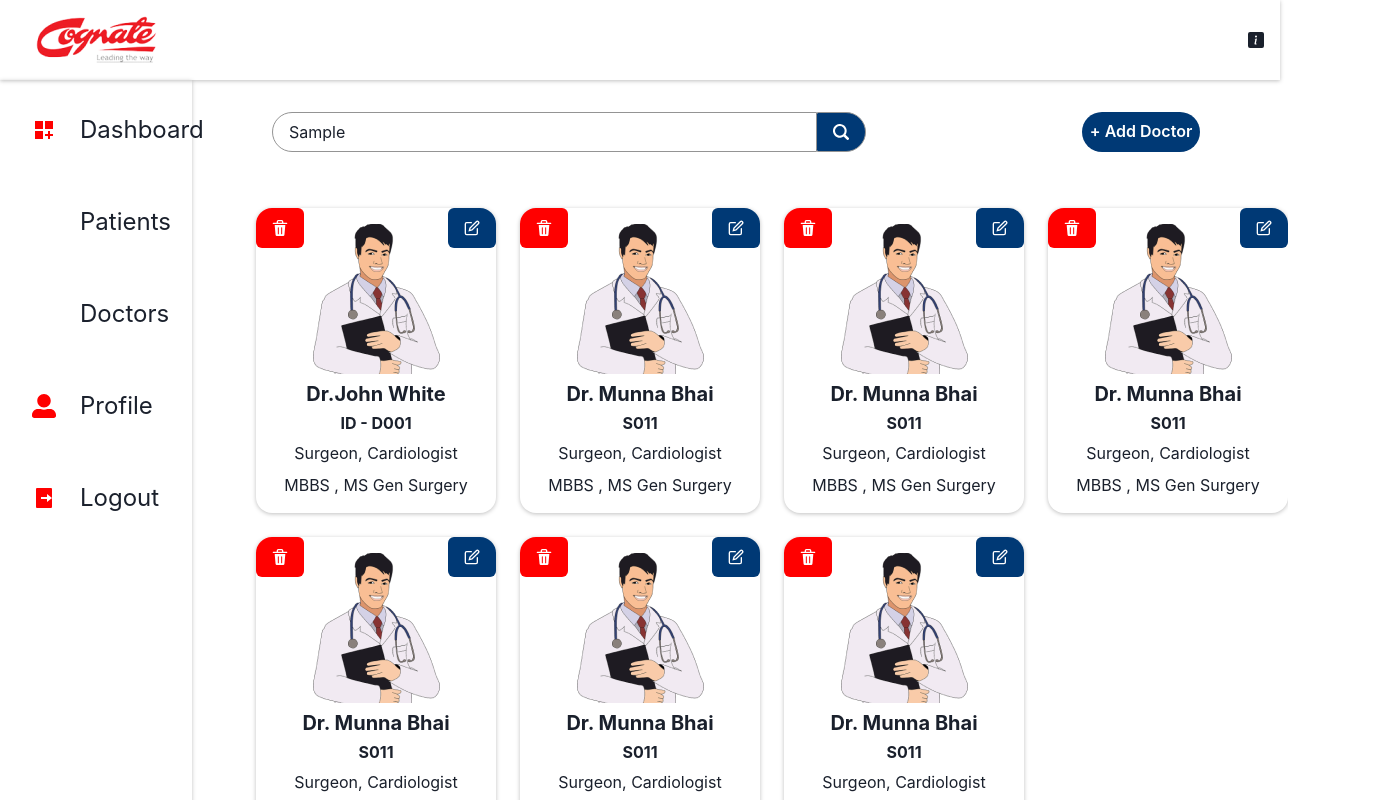
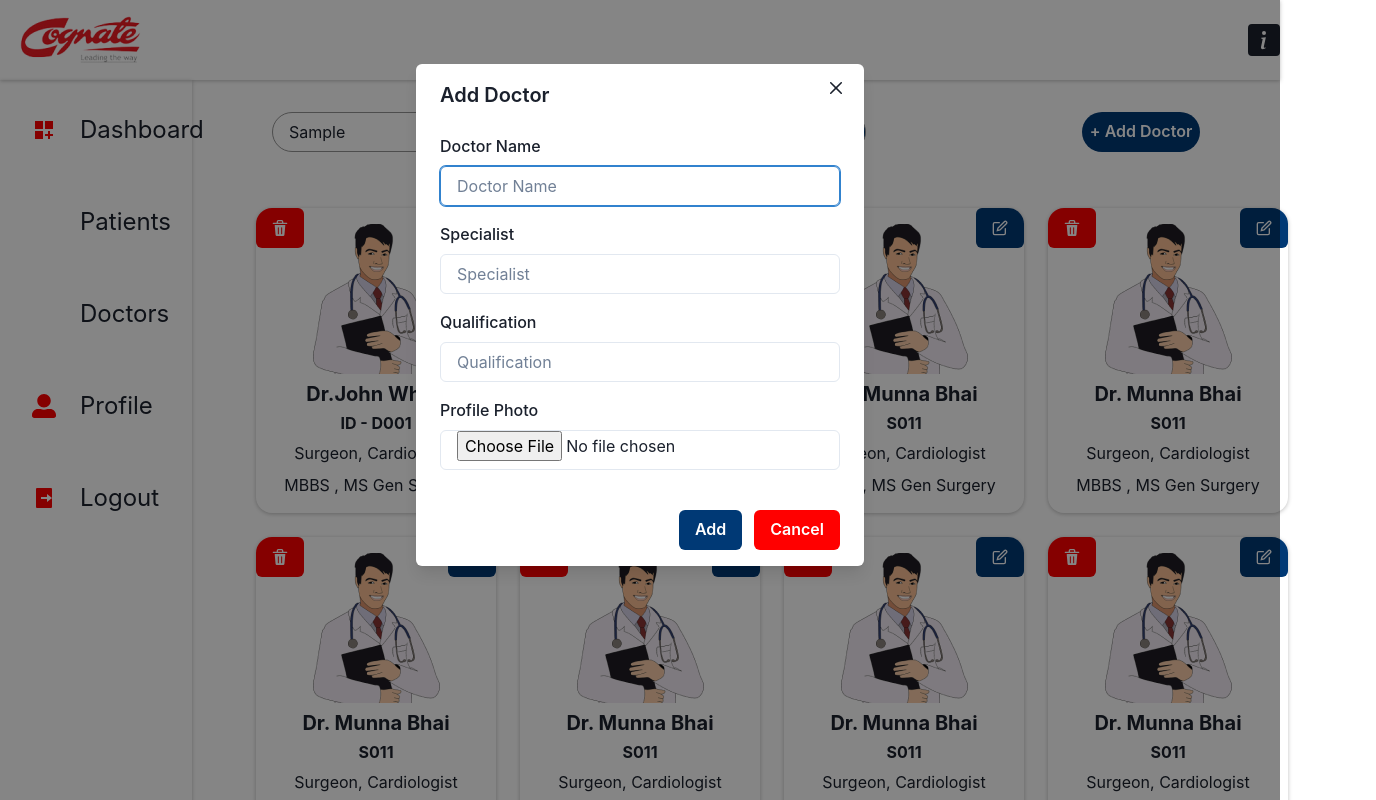
Before and after one commit to raunak-dev-edu/Cognate-Frontend, a React (Vite) app: page /doctor in a window 1280 px wide. Both pictures are taken after typing "Sample" into the empty fields and a click on the button "+ Add Doctor". Shown: the top 800 px of the page, 1376 px wide, since content can reach past the window. Built offline with nearby package versions, Linux system fonts and the light colour scheme; some icons are missing.

Commit message:
Doctor page updated

```diff
--- a/Styles/_header.scss
+++ b/Styles/_header.scss
@@ -5,7 +5,7 @@
     width: 100%;
     height: 10vh;
     flex-shrink: 0;
-    padding: 1rem;
+    font-size: 2rem;
 }
 
 .homepage{
--- /dev/null
+++ b/src/Components/AddDoctor.jsx
@@ -0,0 +1,89 @@
+import { EditIcon } from '@chakra-ui/icons'
+import {
+    Button,
+    useDisclosure,
+    Modal,
+    ModalBody,
+    ModalCloseButton,
+    ModalContent,
+    ModalFooter,
+    ModalHeader,
+    ModalOverlay,
+    FormControl,
+    FormLabel,
+    Input,
+ } from '@chakra-ui/react'
+
+import React, { useState } from 'react'
+
+const EditDoc = () => {
+    const { isOpen, onOpen, onClose } = useDisclosure()
+
+  const initialRef = useState(null)
+  const finalRef = useState(null)
+  return (
+    <>
+     <Button
+        borderRadius={'2rem'}
+        background={'rgba(0, 57, 117, 1)'}
+        _hover={{background: '#0350a4'}}
+        color={'white'}
+        onClick={onOpen}
+    >
+        + Add Doctor
+    </Button>
+    <Modal
+        initialFocusRef={initialRef}
+        finalFocusRef={finalRef}
+        isOpen={isOpen}
+        onClose={onClose}
+    >
+        <ModalOverlay />
+        <ModalContent>
+            <ModalHeader>Add Doctor</ModalHeader>
+            <ModalCloseButton />
+            <ModalBody pb={6}>
+            <FormControl>
+                <FormLabel>Doctor Name</FormLabel>
+                <Input ref={initialRef} placeholder='Doctor Name' />
+            </FormControl>
+
+            <FormControl mt={4}>
+                <FormLabel>Specialist</FormLabel>
+                <Input placeholder='Specialist' />
+            </FormControl>
+
+            <FormControl mt={4}>
+                <FormLabel>Qualification</FormLabel>
+                <Input placeholder='Qualification' />
+            </FormControl>
+
+            <FormControl mt={4}>
+                <FormLabel>Profile Photo</FormLabel>
+                <Input placeholder='Profile Photo' type='file'/>
+            </FormControl>
+            </ModalBody>
+
+            <ModalFooter>
+            <Button
+                mr={3}
+                background={'rgba(0, 57, 117, 1)'}
+                color={'white'}
+                _hover={{background: '#0350a4'}}
+            >
+                Add
+            </Button>
+            <Button
+                onClick={onClose}
+                background={'red'}
+                color={'white'}
+                _hover={{background: '#cd0303'}}
+            >Cancel</Button>
+            </ModalFooter>
+        </ModalContent>
+    </Modal>
+    </>
+  )
+}
+
+export default EditDoc
--- /dev/null
+++ b/src/Components/DeleteDoctor.jsx
@@ -0,0 +1,45 @@
+import { DeleteIcon } from '@chakra-ui/icons'
+import { Button,
+     Modal, ModalBody, ModalCloseButton, ModalContent, ModalFooter, ModalHeader, ModalOverlay, useDisclosure } from '@chakra-ui/react'
+import React from 'react'
+
+const DeleteDoctor = () => {
+    const { isOpen, onOpen, onClose } = useDisclosure()
+  return (
+    <>
+        <Button
+            onClick={onOpen}
+            borderTopLeftRadius={'1rem'}
+            background={'red'}
+            _hover={{background: '#cd0303'}}
+            color={'white'}
+            size={'md'}
+        >
+            <DeleteIcon/>
+        </Button>
+        <Modal onClose={onClose} isOpen={isOpen} isCentered>
+            <ModalOverlay />
+            <ModalContent>
+            <ModalHeader>Remove this Doctor</ModalHeader>
+            <ModalCloseButton />
+            <ModalBody>
+                You are going to remove this doctor from the records, This will make all his past treatments unavailable.
+                Do you want to continue?
+            </ModalBody>
+            <ModalFooter>
+                <Button
+                    onClick={onClose}
+                    background={'red'}
+                    _hover={{background: '#cd0303'}}
+                    color={'white'}
+                >
+                    Yes, Remove
+                </Button>
+            </ModalFooter>
+            </ModalContent>
+        </Modal>
+    </>
+  )
+}
+
+export default DeleteDoctor
--- /dev/null
+++ b/src/Components/EditDoctor.jsx
@@ -0,0 +1,83 @@
+import { EditIcon } from '@chakra-ui/icons'
+import { Button, ButtonGroup, FocusLock, FormControl, FormLabel, IconButton, Input, Popover, PopoverArrow, PopoverCloseButton, PopoverContent, PopoverTrigger, Stack, useDisclosure } from '@chakra-ui/react'
+import React from 'react'
+
+const TextInput = React.forwardRef((props, ref) => {
+    return (
+      <FormControl>
+        <FormLabel htmlFor={props.id}>{props.label}</FormLabel>
+        <Input ref={ref} id={props.id} {...props} />
+      </FormControl>
+    )
+})
+
+const Form = ({ firstFieldRef, onCancel }) => {
+    return (
+      <Stack spacing={4}>
+        <TextInput
+          label='First name'
+          id='first-name'
+          ref={firstFieldRef}
+          defaultValue='John'
+        />
+        <TextInput label='Last name' id='last-name' defaultValue='Smith' />
+        <ButtonGroup display='flex' justifyContent='flex-end'>
+          <Button
+            variant='outline'
+            onClick={onCancel}
+            border={'1px solid red'}
+            background={'red'}
+            _hover={{background: '#cd0303'}}
+            color={'white'}
+          >
+            Cancel
+          </Button>
+          <Button
+            background={'rgba(0, 57, 117, 1)'}
+              _hover={{background: '#0350a4'}}
+              color={'white'}
+           >
+            Save
+          </Button>
+        </ButtonGroup>
+      </Stack>
+    )
+}
+
+const EditDoctor = () => {
+    const { onOpen, onClose, isOpen } = useDisclosure()
+    const firstFieldRef = React.useRef(null)
+
+    return (
+      <>
+        <Popover
+          isOpen={isOpen}
+          initialFocusRef={firstFieldRef}
+          onOpen={onOpen}
+          onClose={onClose}
+          placement='right'
+          closeOnBlur={false}
+        >
+          <PopoverTrigger>
+          <Button
+              borderTopRightRadius={'1rem'}
+              background={'rgba(0, 57, 117, 1)'}
+              _hover={{background: '#0350a4'}}
+              color={'white'}
+            >
+              <EditIcon/>
+            </Button>
+          </PopoverTrigger>
+          <PopoverContent p={5}>
+            <FocusLock returnFocus persistentFocus={false}>
+              <PopoverArrow />
+              <PopoverCloseButton />
+              <Form firstFieldRef={firstFieldRef} onCancel={onClose} />
+            </FocusLock>
+          </PopoverContent>
+        </Popover>
+      </>
+    )
+}
+
+export default EditDoctor
--- a/src/Pages/Doctor.jsx
+++ b/src/Pages/Doctor.jsx
@@ -1,4 +1,4 @@
-import React from 'react'
+import React, { useState } from 'react'
 
 import doctor from '../Images/doctor.png'
 
@@ -7,13 +7,23 @@ import {
     Button,
     ButtonGroup,
     Container,
+    FormControl,
+    FormLabel,
     Heading,
     Input,
     InputGroup,
     InputLeftElement,
     InputRightAddon,
+    Modal,
+    ModalBody,
+    ModalCloseButton,
+    ModalContent,
+    ModalFooter,
+    ModalHeader,
+    ModalOverlay,
     SimpleGrid,
-    Text
+    Text,
+    useDisclosure
   } from "@chakra-ui/react";
 
 import {
@@ -21,13 +31,15 @@ import {
   DeleteIcon,
   EditIcon
 } from "@chakra-ui/icons";
+import AddDoctor from '../Components/AddDoctor';
+import DeleteDoctor from '../Components/DeleteDoctor';
+import EditDoctor from '../Components/EditDoctor';
 
 const boxStyle = {
   padding : '1rem',
   borderRadius : '1rem',
   width : '15rem',
   height : 'auto',
-  // background : 'cyan',
   display : 'flex',
   alignItems : 'center',
   flexDirection : 'column',
@@ -85,6 +97,22 @@ const doctorList = [
     post : 'Surgeon, Cardiologist',
     degree: 'MBBS , MS Gen  Surgery'
   },
+  {
+    key: '07',
+    img: doctor,
+    name: 'Dr. Munna Bhai',
+    id: 'S011',
+    post : 'Surgeon, Cardiologist',
+    degree: 'MBBS , MS Gen  Surgery'
+  },
+  {
+    key: '08',
+    img: doctor,
+    name: 'Dr. Munna Bhai',
+    id: 'S011',
+    post : 'Surgeon, Cardiologist',
+    degree: 'MBBS , MS Gen  Surgery'
+  },
 ]
 
 
@@ -120,14 +148,7 @@ const Doctor = () => {
           </InputRightAddon>
 
         </InputGroup>
-        <Button
-          background={'rgba(0, 57, 117, 1)'}
-          borderRadius={'2rem'}
-          color={'#FFF'}
-          _hover={{background: '#0350a4'}}
-        >
-          + Add Doctor
-        </Button>
+        <AddDoctor/>
       </Box>
 
       <SimpleGrid templateColumns='repeat(4, 1fr)' padding={'2rem'} gap={6}>
@@ -140,22 +161,8 @@ const Doctor = () => {
             top={0}
             left={0}
           >
-            <Button
-              background={'red'}
-              borderTopLeftRadius={'1rem'}
-              _hover={{background: '#cd0303'}}
-              color={'white'}
-            >
-              <DeleteIcon/>
-            </Button>
-            <Button
-              borderTopRightRadius={'1rem'}
-              background={'rgba(0, 57, 117, 1)'}
-              _hover={{background: '#0350a4'}}
-              color={'white'}
-            >
-              <EditIcon/>
-            </Button>
+            <DeleteDoctor/>
+            <EditDoctor/>
           </ButtonGroup>
 
           <img src={doctor} alt="" />
@@ -168,7 +175,7 @@ const Doctor = () => {
         {
           doctorList.map((doctor) => {
             return(
-              <Box sx={boxStyle} boxShadow={'0px 1px 4px 0px rgba(0, 0, 0, 0.25)'}>
+              <Box sx={boxStyle} boxShadow={'0px 1px 4px 0px rgba(0, 0, 0, 0.25)'} key={doctor.key}>
                 <ButtonGroup
                   display={'flex'}
                   justifyContent={'space-between'}
@@ -177,22 +184,8 @@ const Doctor = () => {
                   top={0}
                   left={0}
                 >
-                  <Button
-                    background={'red'}
-                    borderTopLeftRadius={'1rem'}
-                    _hover={{background: '#cd0303'}}
-                    color={'white'}
-                  >
-                    <DeleteIcon/>
-                  </Button>
-                  <Button
-                    borderTopRightRadius={'1rem'}
-                    background={'rgba(0, 57, 117, 1)'}
-                    _hover={{background: '#0350a4'}}
-                    color={'white'}
-                  >
-                    <EditIcon/>
-                  </Button>
+                  <DeleteDoctor/>
+                  <EditDoctor/>
                 </ButtonGroup>
 
                 <img src={doctor.img} alt="" />
```
Also changed, not shown: src/Components/Sidebar.jsx (+0 -11 lines).
